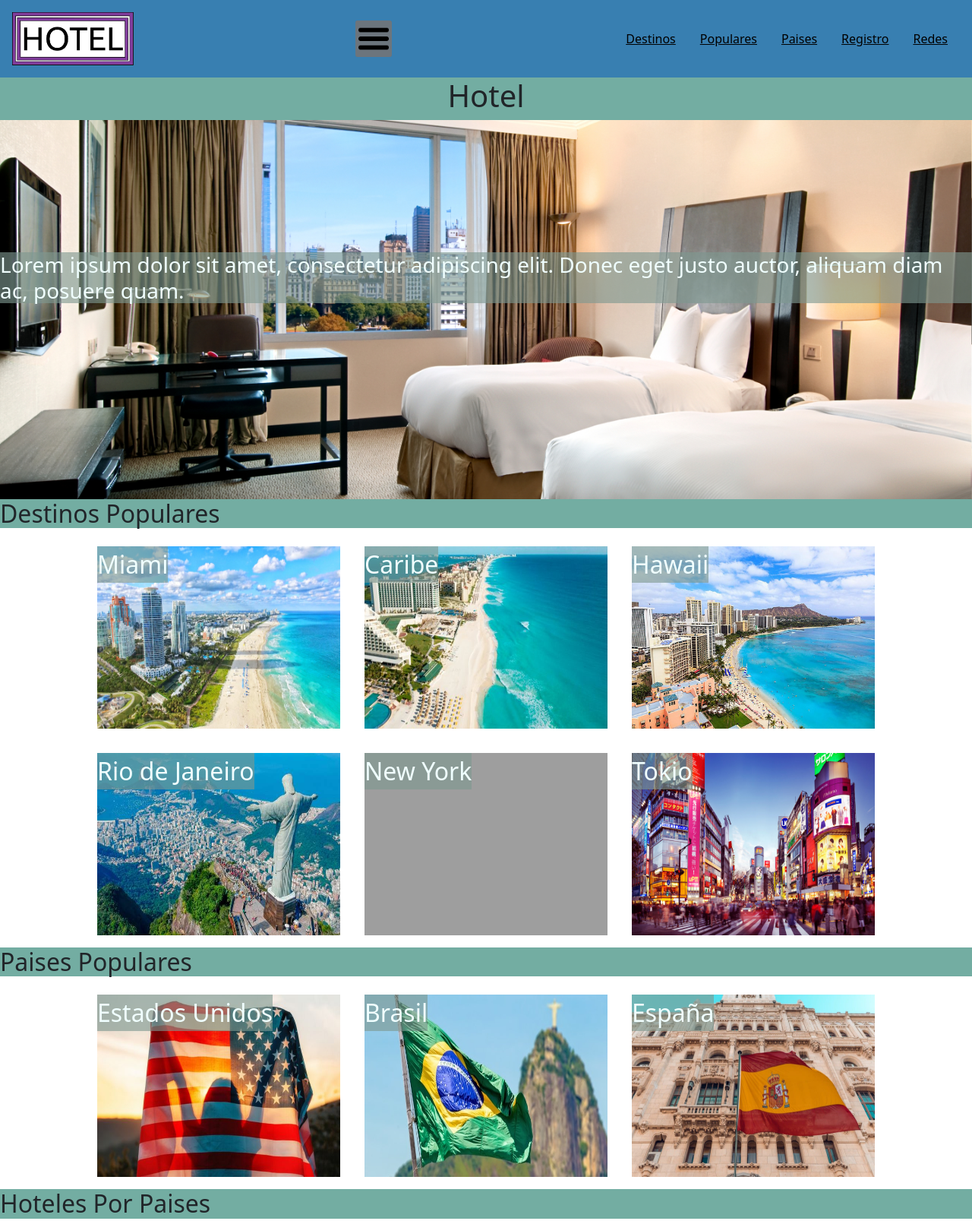
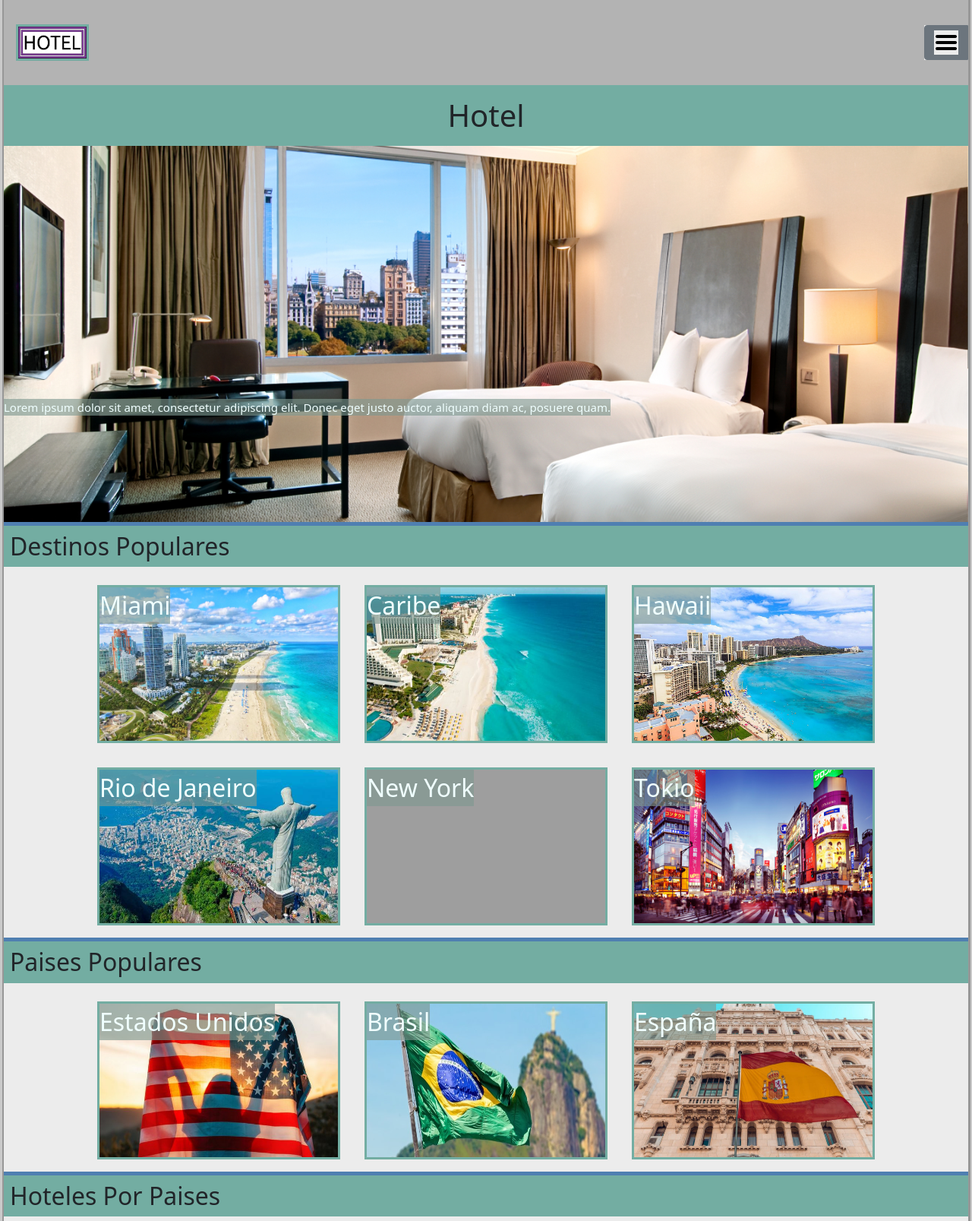
Before and after one commit to agusder95/Landing-Page, a plain HTML site: page assets/index.html in a window 1280 px wide. Shown: the top 1607 px of the page at 76% size. Drawn offline with nearby package versions, Linux system fonts and the light colour scheme; grey boxes are pictures that could not be loaded; files whose address does not match are found by name.

Commit message:
finish mobile

```diff
--- a/assets/index.html
+++ b/assets/index.html
@@ -14,14 +14,13 @@
 <body>
     <div class="centrar">
         <header>
-
-            <div>
+            <div class="imagen" >
                 <img src="./img/Logo.png" alt="Logo">
             </div>
             <div class="btn-group-mobile">
                 <div class="btn-group" role="group">
                     <button id="btnGroupDrop1" type="button" class="btn btn-secondary" data-bs-toggle="dropdown" aria-expanded="false">
-                       <div>
+                       <div class="icon-mobile">
                            <img src="./img/Hamburger_icon.png" alt="menu-mobile">
                         </div>
                     </button>
@@ -46,8 +45,8 @@
         <section class="banner">
             <h1>Hotel</h1>
             <div class="contenedor">
-                <h3>Lorem ipsum dolor sit amet, consectetur adipiscing elit. Donec eget justo auctor, aliquam diam ac, posuere quam.</h3>
-                <div>
+                <p>Lorem ipsum dolor sit amet, consectetur adipiscing elit. Donec eget justo auctor, aliquam diam ac, posuere quam.</p>
+                <div class="main">
                     <img src="./img/Main.jpg" alt="Main-image">
                 </div>
             </div>
@@ -131,15 +130,16 @@
 
         <section id="registro" class="registro">
             <h2>Registro</h2>
+            <div class="cont-registro">
                 <p>Registrese para hacer su reserva en cualquier parte del mundo</p>
-            <form action=""method="POST" target="_self">
+                <form id="formulario" action=""method="POST" target="_self">
                     <label for="nombre">Nombre:</label>
                     <input type="text" name="Nombre">
                     <br><br>
                     <label for="apellido">Apellido:</label>
                     <input type="text" name="Apellido">
                     <br><br>
-                <label for="email">Email:</label>
+                    <label for="email">Dir. Email:</label>
                     <input type="email" name="Email">
                     <br><br>
                     <label for="naciionalidad">Nacionalidad:</label>
@@ -150,6 +150,7 @@
                     <br><br>
                     <input type="submit" value="Enviar">
                </form>
+            </div>
         </section>
 
         <section id="redes" class="redes">
--- a/assets/sass/styles.scss
+++ b/assets/sass/styles.scss
@@ -1,75 +1,55 @@
 @import '../variables/_main.scss';
 @include reset;
 
-
+/* Mobile */
+@media screen and (min-width: 320px) {
     .centrar{
+        margin: auto;
         max-width: 90rem;
-    margin: 0 auto;
-    box-shadow: 0px 0px 11px 16px rgba(0,0,0,0.2);
+        border-right: 5px groove rgba(182,182,182,0.61);
+        border-left: 5px ridge rgba(182,182,182,0.61);
     }
 
     header{
-    background-color: $main-blue;
-    padding: 1rem;
+        background-color: $main-gray;
         display: flex;
         justify-content: space-between;
         align-items: center;
-
-    div{
-        width: 10rem;
-        height: 100%;
+        padding: 1rem 0;
+        .imagen{
+            width: 6rem;
+            height: 3rem;
         }
 
-    .btn-group-mobile{
-        width: 3rem;
-        height: 3rem;
-        .btn-group{
-            width: 3rem;
-            height: 3rem;
-                #btnGroupDrop1{
-                    padding: 0;
-                    border-radius: 5%;
-                    div{
-                        width: 100%;
-                        height: auto;
-                    }
-                }
-        }
-    }
-    nav{
-        ul{
-            display: flex;
-            padding: 0%;
-            margin: 0%;
-            li{
-                margin: 1rem;
-                a{
-                    color: black;
-                }
+        .icon-mobile{
+            width: 2rem;
+            height: 2rem;
         }
 
-        }
+        nav{
+            display: none;
         }
     }
 
     .banner{
-    display: flex;
-    flex-direction: column;
         background-color: $main-green;
-
         h1{
-        align-self: center;
+            margin: 0;
+            padding: 1rem;
+            text-align: center;
+            background-color: $main-green;
         }
 
         .contenedor{
             position: relative;
+        }
 
-        h3{
+        p{
+            font-size: 15px;
             position: absolute;
-            bottom: 50%;
-            background-color:$main-bk-font;
+            background-color: $main-bk-font;
             color: azure;
-        }
+            bottom: 25%;
         }
     }
 
@@ -79,18 +59,6 @@ header{
             flex-wrap: wrap;
             align-items: center;
             justify-content: center;
-        .imagen{
-            position: relative;
-            width: 20rem;
-            height: 15rem;
-            margin: 1rem;
-            p{
-                position: absolute;
-                font-size: 2rem;
-                background-color: $main-bk-font;
-                color: azure;
-            }
-        }
         }
     }
 
@@ -101,38 +69,54 @@ header{
             flex-wrap: wrap;
             align-items: center;
             justify-content: center;
-        .imagen{
-            position: relative;
-            width: 20rem;
-            height: 15rem;
-            margin: 1rem;
-            p{
-                position: absolute;
-                font-size: 2rem;
-                background-color: $main-bk-font;
-                color: azure;
-            }
-        }
         }
     }
 
     .paises{
 
         ul{
+            padding: 0;
             li{
                 display: contents;
+                list-style: none;
+                a{
+                    color: rgb(94, 94, 94);
+                }
+
+                &:after{
+                    content: '/ ';
+                    color: rgb(94, 94, 94);
+                }
             }
         }
     }
 
+    .registro{
+        h2{
+            margin: 0;
+        }
+        .cont-registro{
+            display: flex;
+            flex-direction: column;
+            align-items: center;
+            background-color: #e6dcbd;
+            p{
+                margin: 0;
+                background-color: #e6dcbd;
+            }
+            #formulario{
+                padding: 1rem;
+                text-align: center;
+                border-radius: 10px;
+                border: 5px solid #ff6550;
+                background-color: #e6dcbd;
+                label{
 
-.registro{
-    form{
-        border: 5px solid #ff6550;
+                background-color: #e6dcbd;
                 }
-
             }
-
+        }
+    }
     .redes{
 
         background-color: $main-green;
@@ -140,6 +124,12 @@ header{
         ul{
             display: flex;
             justify-content:space-around;
+            padding: 0px;
+            background-color: $main-green;
+            margin: 0;
+            li{
+                background-color: $main-green;
+            }
         }
 
         .fa {
@@ -168,3 +158,4 @@ header{
             border-radius: 50%;
         }
     }
+}
--- a/assets/variables/_colors.scss
+++ b/assets/variables/_colors.scss
@@ -1,5 +1,6 @@
 $main-blue: #387fb1;
-$main-white: #c6cfcd;
+$main-white: #ececec;
+$main-gray:#b3b3b3;
 $main-green: #73ada2;
 $main-icon-f: #3B5998;
 $main-icon-t: #55ACEE;
--- a/assets/variables/_mixins.scss
+++ b/assets/variables/_mixins.scss
@@ -4,6 +4,7 @@
         margin: 0;
         padding: 0;
         box-sizing: border-box;
+        background: $main-white;
     }
 
     html {
@@ -22,12 +23,30 @@
     main {
         width: 100%;
         height: 100%;
-        background: $main-white;
-     }
+    }
 
     h2{
         background-color: $main-green;
         text-align: justify;
+        padding: 0.5rem;
+        margin: 0;
+        border-top: 5px solid #4f7fb1;
+
+    }
+
+    /* mobile */
+    .imagen{
+        border: 3px solid $main-green;
+        position: relative;
+        width: 20rem;
+        height: 13rem;
+        margin: 1rem;
+        p{
+            position: absolute;
+            font-size: 2rem;
+            background-color: $main-bk-font;
+            color: azure;
+        }
     }
 
 }
```
Also changed, not shown: assets/css/styles.css, 1 other file. Lines whose indentation alone changed are shown as unchanged.
